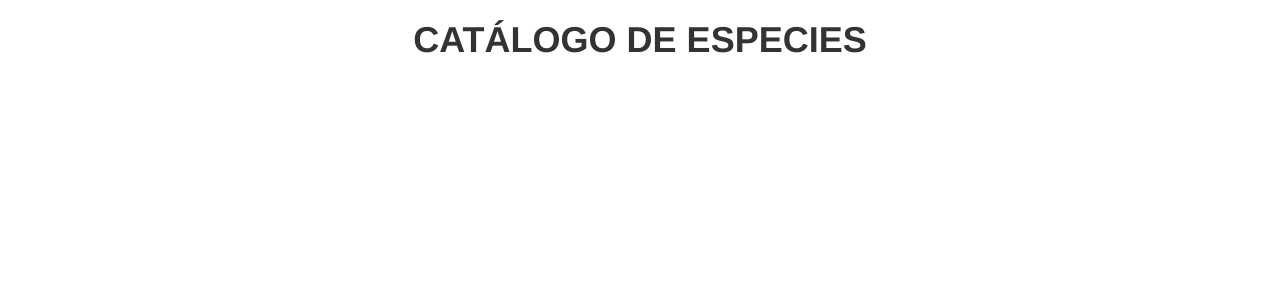
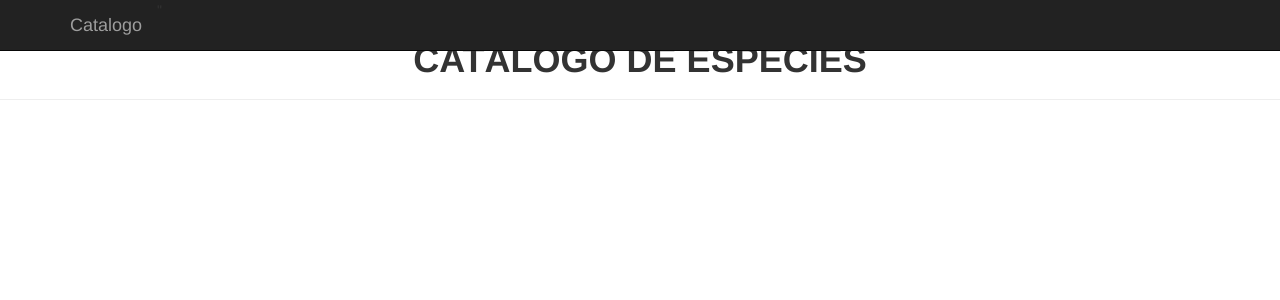
Before and after one commit to clsantana/CatalogoBiodiversidad, a Django app: page /catalogo/ in a window 1280 px wide. Shown: the top 300 px of the page. Run offline with Django 3.2, Linux system fonts and the light colour scheme; data that the repository does not hold is empty; some libraries are stand-ins or nearby versions.

Commit message:
se agrega barra de navegación

```diff
--- a/CatalogoApp/templates/CatalogoApp/index.html
+++ b/CatalogoApp/templates/CatalogoApp/index.html
@@ -3,17 +3,41 @@
 
 {# Load CSS and JavaScript #}
 {% bootstrap_css %}
-{% bootstrap_javascript %}
+{% bootstrap_javascript jquery=1 %}
 <!DOCTYPE html>
 <html lang="en">
 <head>
     <meta charset="UTF-8">
     <title>Bienvenido</title>
 </head>
+
 <body>
 <header>
-    <h1><center><b>CATÁLOGO DE ESPECIES</b></center></h1>
+    <nav class="navbar navbar-inverse navbar-fixed-top">
+	<div class="container">
+		<div class="navbar-header">
+			<button type="button" class="navbar-toggle collapsed" data-toggle="collapse" data-target="#navbar" aria-expanded="false" aria-controls="navbar">
+				<span class="sr-only">Toggle navigation</span>
+				<span class="icon-bar"></span>
+				<span class="icon-bar"></span>
+				<span class="icon-bar"></span>
+			</button>
+			<a class="navbar-brand" href="{% url 'catalogo:index' %}">Catalogo</a>
+		</div>
+		<div id="navbar" class="collapse navbar-collapse">
+			<ul class="nav navbar-nav"></ul>
+			<ul class="nav navbar-nav navbar-right">
+				<!--li id="add_user"><a href="{% url 'catalogo:registro' %}">Registro</a></--li!-->
+			</ul>"
+		</div>
+	</div>
+</nav>
 </header>
+
+ <div class="page-header">
+     <h1><center><b>CATÁLOGO DE ESPECIES</b></center></h1>
+ </div>
+
     {% for especie in lista_especies %}
        <div class="col-md-4 col-sm-6 col-lg-3 well ">
             <img class="img-responsive" src="/{{especie.foto}}" width="200" height="200">
```
